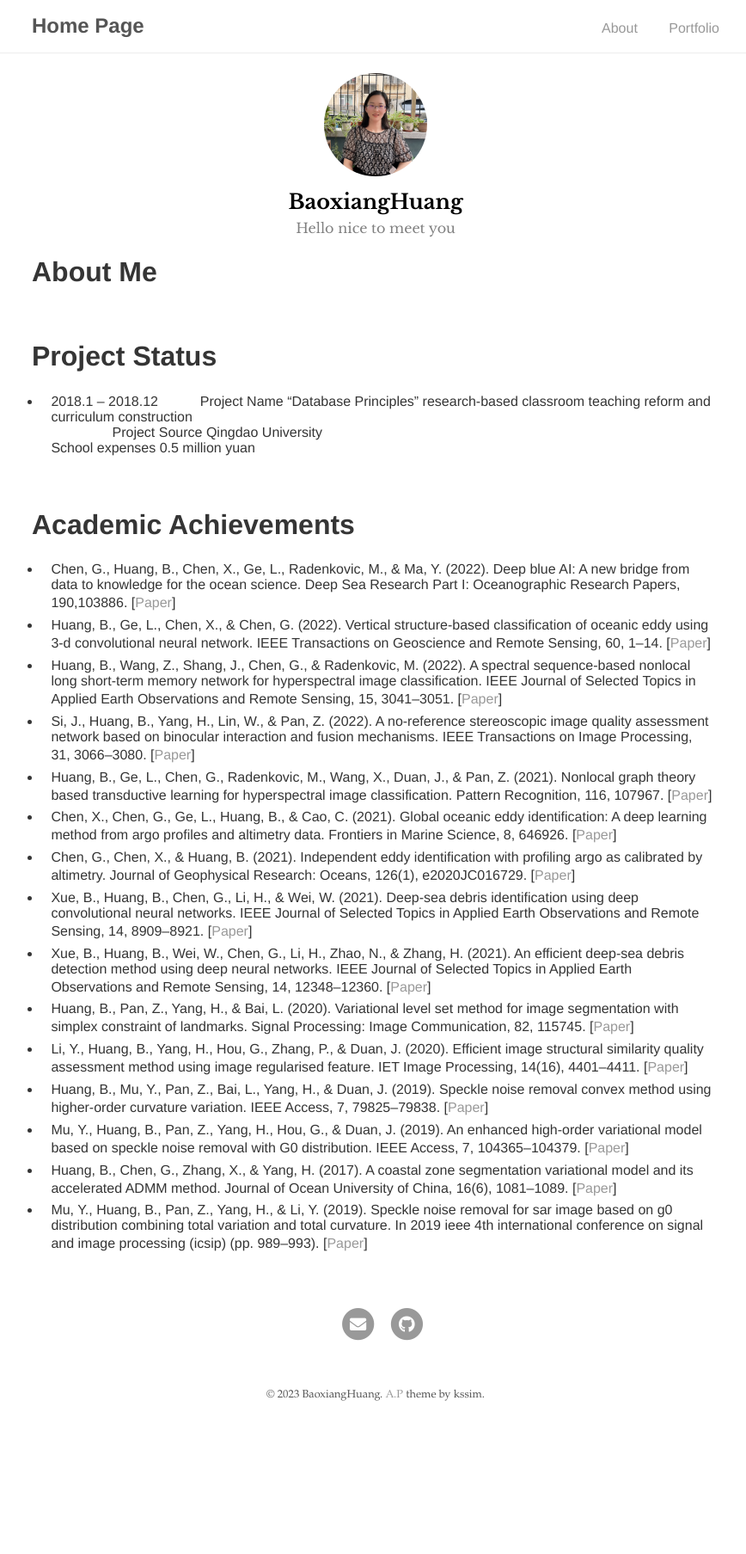
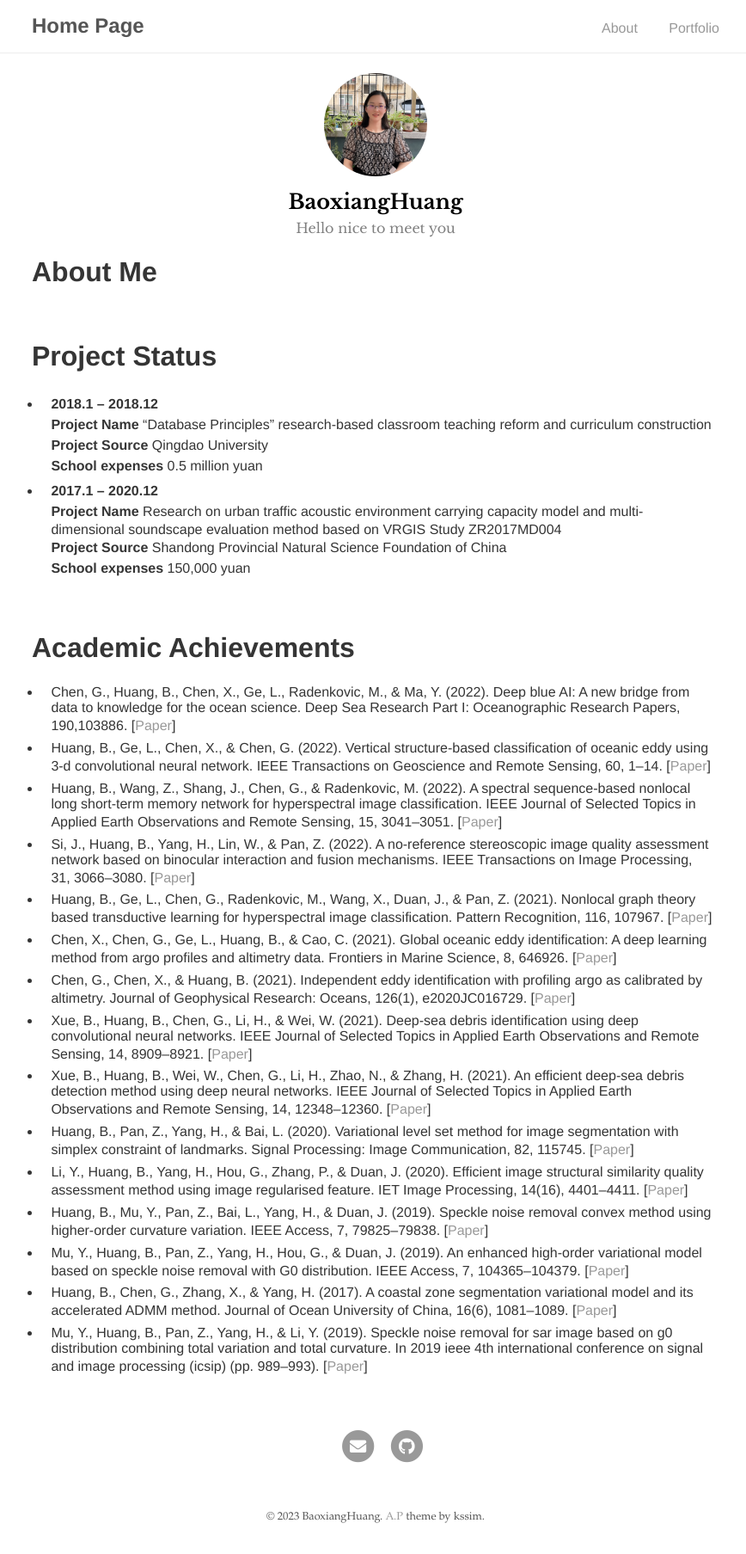
Before and after one commit to BaoxiangHuang/BaoxiangHuang.github.io, a Jekyll site: the page built from index.md, in a window 1280 px wide. Shown: the whole page at 86% size, without its empty margins (203-1071 px from the left). Built offline with Jekyll 4.4.1, drawn with Linux system fonts in a browser that asks for light colours; our own code applies the rules of GitHub Pages for plain Markdown files; before the commit the page ends 1665 px from its top, so only the background shows below that.

Commit message:
Update index.md

```diff
--- a/index.md
+++ b/index.md
@@ -8,9 +8,15 @@ layout: about
 <br/>
 
 # Project Status
-* 2018.1 – 2018.12 &nbsp; &nbsp; &nbsp; &nbsp; &nbsp; Project Name  "Database Principles" research-based classroom teaching reform and curriculum construction<br/>
- &nbsp; &nbsp; &nbsp; &nbsp; &nbsp; &nbsp; &nbsp; &nbsp; Project Source  Qingdao University<br/>
-  School expenses  0.5 million yuan<br/>
+* **2018.1 – 2018.12**<br/>
+  **Project Name**  "Database Principles" research-based classroom teaching reform and curriculum construction<br/>
+  **Project Source**  Qingdao University<br/>
+  **School expenses**  0.5 million yuan<br/>
+* **2017.1 – 2020.12**<br/>
+  **Project Name**  Research on urban traffic acoustic environment carrying capacity model and multi-dimensional soundscape evaluation method based on VRGIS
+Study ZR2017MD004<br/>
+  **Project Source**  Shandong Provincial Natural Science Foundation of China<br/>
+  **School expenses**  150,000 yuan<br/>
 
 
 <br/>
```
